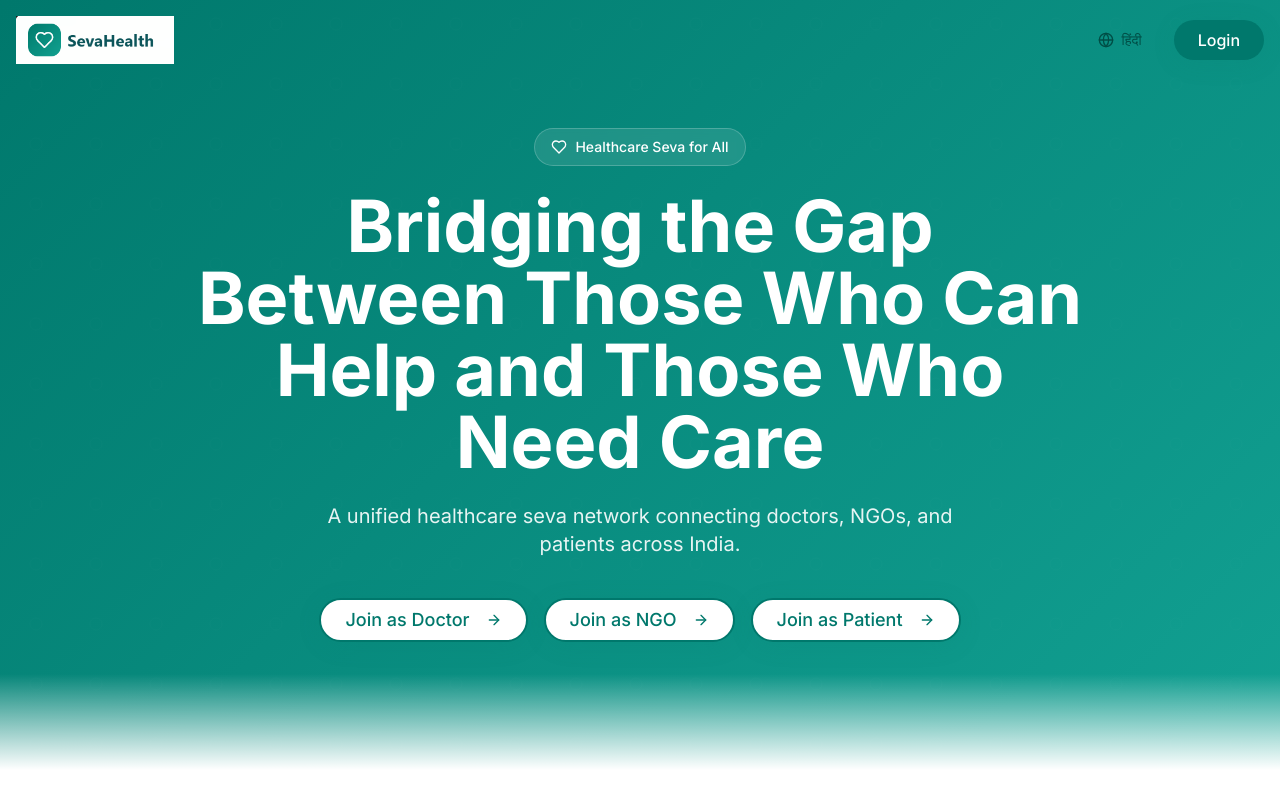
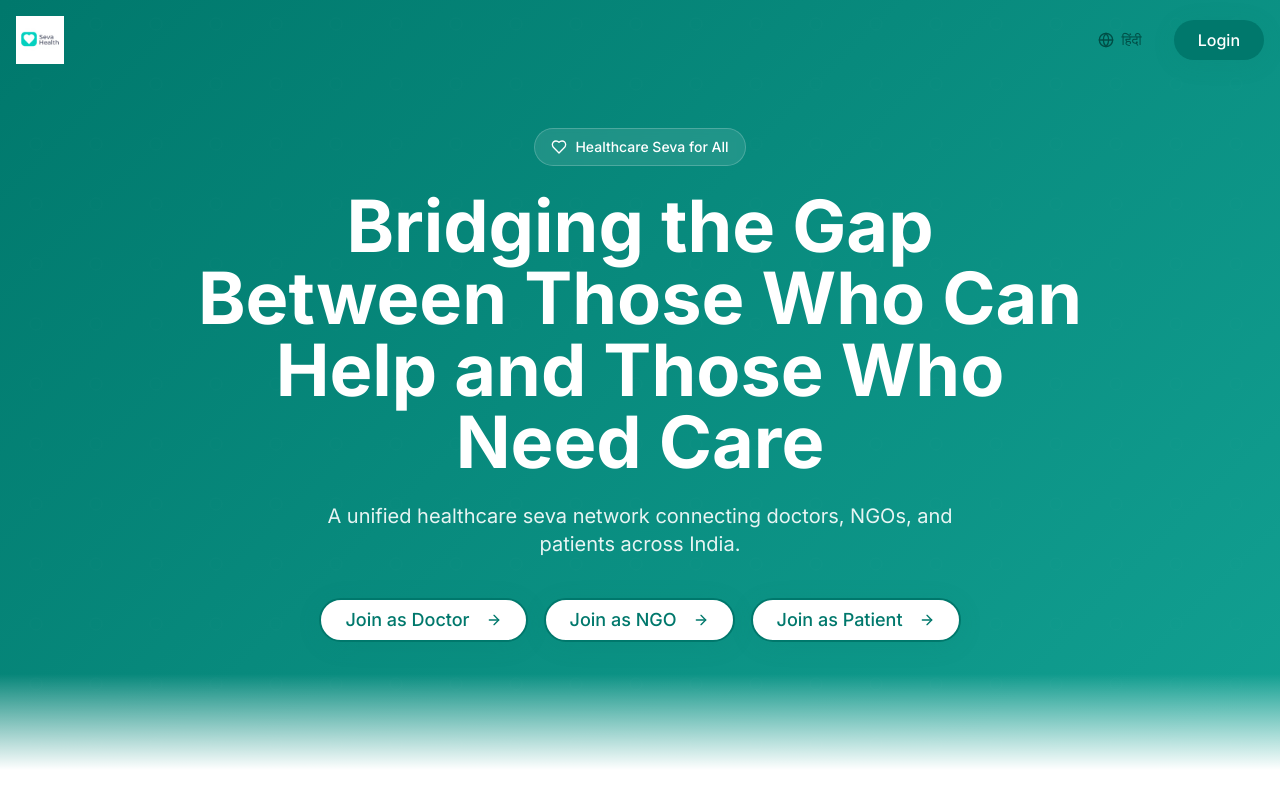
Before and after one commit to Gauri-Bharsakale/healthcare-seva-net, a React (Vite) app: page / in a window 1280 px wide. Shown: the top 800 px of the page. Built offline with nearby package versions, Linux system fonts and the light colour scheme; the HTML template or start-up script is replaced by a standard one.

Commit message:
Update homepage logo

```diff
--- a/src/pages/Index.tsx
+++ b/src/pages/Index.tsx
@@ -6,6 +6,7 @@ import BenefitsSection from "@/components/BenefitsSection";
 import ImpactTracker from "@/components/ImpactTracker";
 import Footer from "@/components/Footer";
 import LanguageToggle from "@/components/LanguageToggle";
+import sevaLogo from "@/assets/seva-logo.png";
 
 const patientBenefits = [
   {
@@ -89,7 +90,7 @@ const Index = () => {
     <div className="min-h-screen">
       <header className="absolute top-0 left-0 right-0 z-50 py-4">
         <div className="container mx-auto px-4 flex justify-between items-center">
-          <img src="/src/assets/logo.png" alt="SevaHealth" className="h-12" />
+          <img src={sevaLogo} alt="SevaHealth" className="h-12" />
           <div className="flex items-center gap-4">
             <LanguageToggle />
             <a
```
